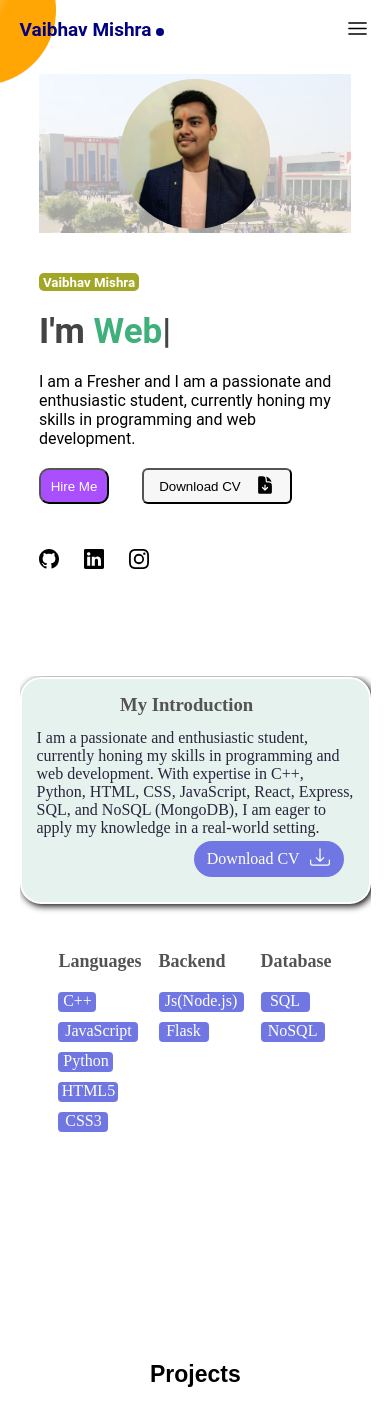
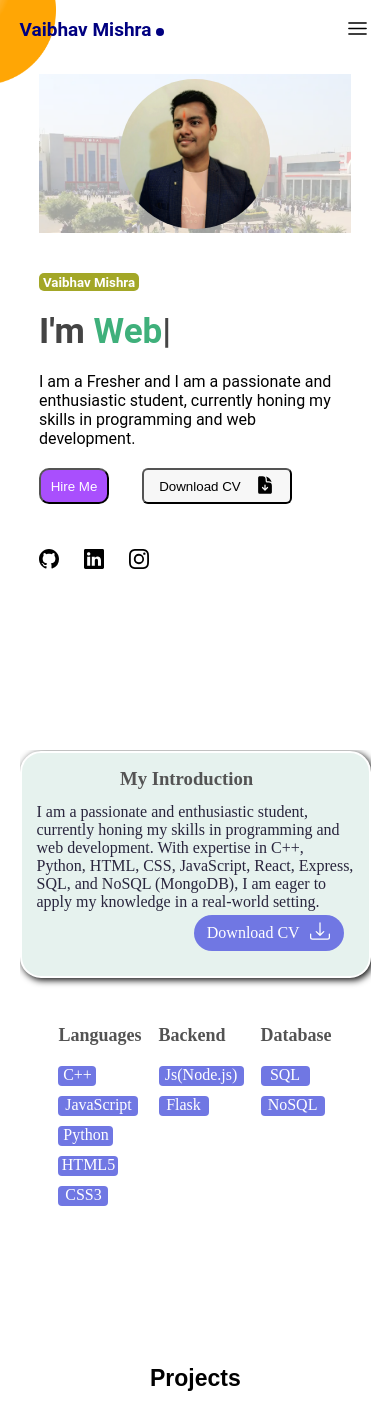
Before and after one commit to VaibhavMishra23/portfolio, a React (Create React App) app: page / in a window 390 px wide. Shown: the top 1413 px of the page. Built offline with nearby package versions, Linux system fonts and the light colour scheme.

Commit message:
Portfolio

```diff
--- a/package.json
+++ b/package.json
@@ -1,5 +1,4 @@
 {
-  "homepage": "https://VaibhavMishra23.github.io/portfolio",
   "name": "vaibhav",
   "version": "0.1.0",
   "private": true,
@@ -17,8 +16,6 @@
     "web-vitals": "^2.1.4"
   },
   "scripts": {
-    "predeploy": "npm run build",
-    "deploy": "gh-pages -d build",
     "start": "react-scripts start",
     "build": "react-scripts build",
     "test": "react-scripts test",
--- a/src/components/About.css
+++ b/src/components/About.css
@@ -191,7 +191,7 @@ li{
     }
     #about-container{
         margin-top: 26px;
-        margin-bottom: 220px;
+        margin-bottom: 150px;
     }
     #about-skills{
         display: flex;
@@ -216,6 +216,12 @@ li{
     #about-container{
         margin-top: 26px;
         margin-bottom: 91px;
+    }
+}
+@media screen and (min-height:900px) and (max-height:936px) and (max-width:815px){
+    #about-container{
+        margin-top: 26px;
+        margin-bottom: 44px;
     }
 }
 @media screen and (max-width:364px){
@@ -248,3 +254,8 @@ li{
         gap: 9px;
     }
 }
+@media screen and (max-width: 721px){
+    #about-container{
+        margin-top: 100px;
+    }
+}
```
